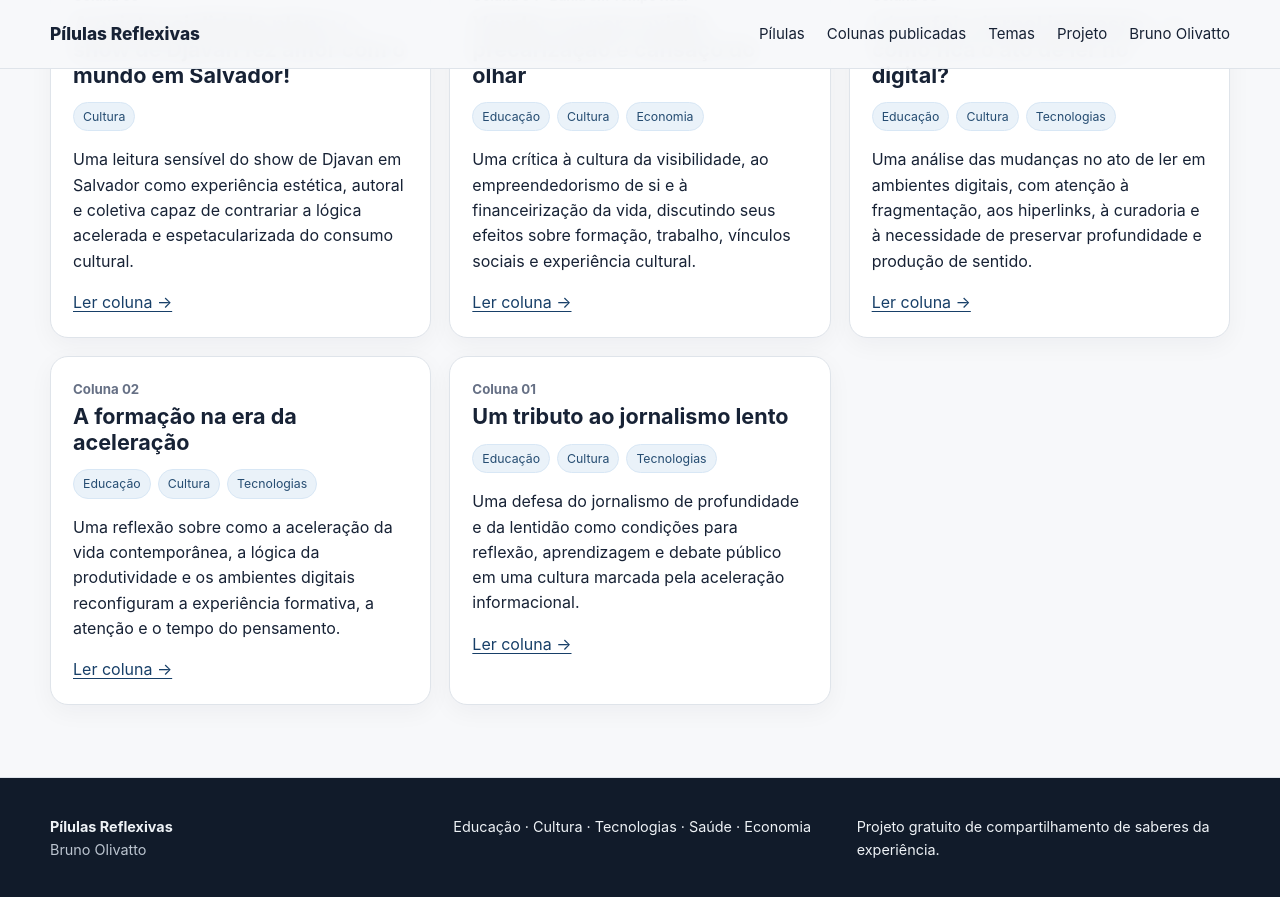
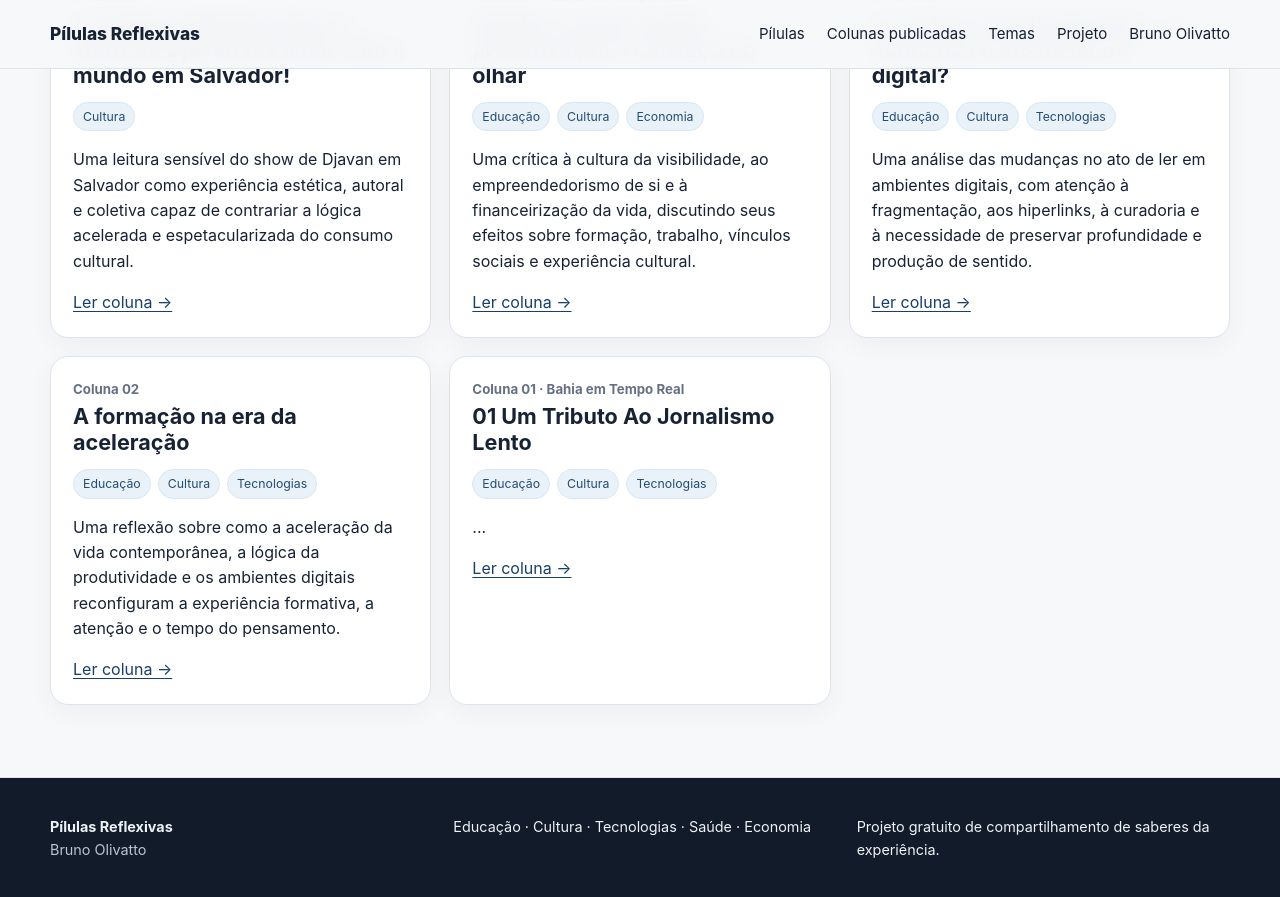
Before and after one commit to bolivatto/pilulasreflexivas, a Jekyll site: the page built from colunas/index.html, in a window 1280 px wide and 900 px high, scrolled down 766 px. Shown: the top 897 px of the window. Built offline with Jekyll 4.4.1, drawn with Linux system fonts in a browser that asks for light colours.

Commit message:
Update 01-um-tributo-ao-jornalismo-lento.md

```diff
--- a/_colunas/01-um-tributo-ao-jornalismo-lento.md
+++ b/_colunas/01-um-tributo-ao-jornalismo-lento.md
@@ -1,11 +1,13 @@
 ---
 layout: coluna
 ordem: 1
-title: "Um tributo ao jornalismo lento"
+titulo: "Um tributo ao jornalismo lento"
 autor: "Bruno Olivatto"
 ano: 2026
+veiculo: "Bahia em Tempo Real"
+link_original: "https://bahiaemtemporeal.com.br/um-tributo-ao-jornalismo-lento/"
 pdf: "/pdf/colunas/01-um-tributo-ao-jornalismo-lento.pdf"
-resumo: "Uma defesa do jornalismo de profundidade e da lentidão como condições para reflexão, aprendizagem e debate público em uma cultura marcada pela aceleração informacional."
+resumo: "..."
 temas:
   - "Educação"
   - "Cultura"
```
